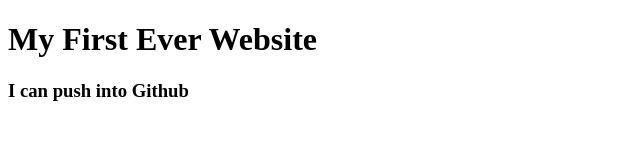
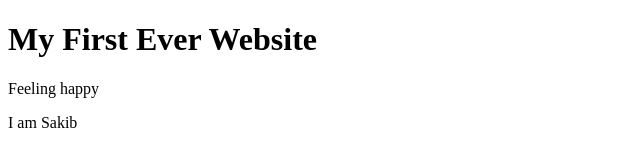
Before and after one commit to SAKIB-BIN-EHSAN/My-First-Website, a plain HTML site: page index.html in a window 1280 px wide. Shown: the whole page, without its empty margins (0-640 px from the left). Drawn offline with Linux system fonts and the light colour scheme.

Commit message:
p tag added

```diff
--- a/index.html
+++ b/index.html
@@ -7,6 +7,7 @@
 </head>
 <body>
     <h1>My First Ever Website</h1>
-    <h3>I can push into Github</h3>
+    <p>Feeling happy</p>
+    <p>I am Sakib</p>
 </body>
 </html>
```
